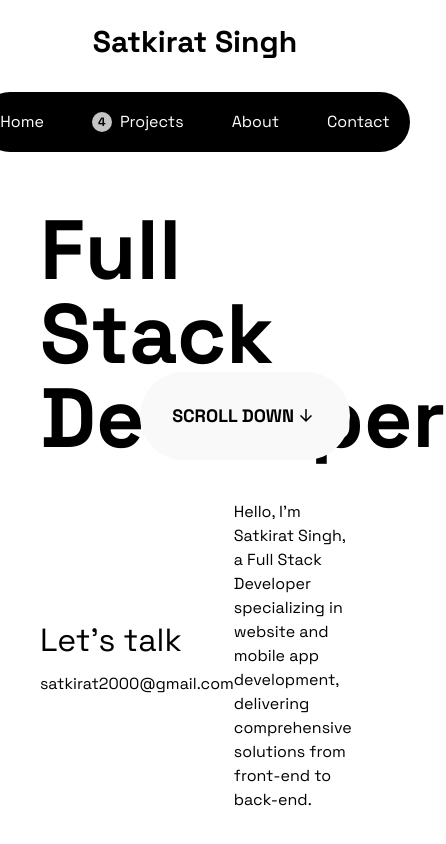
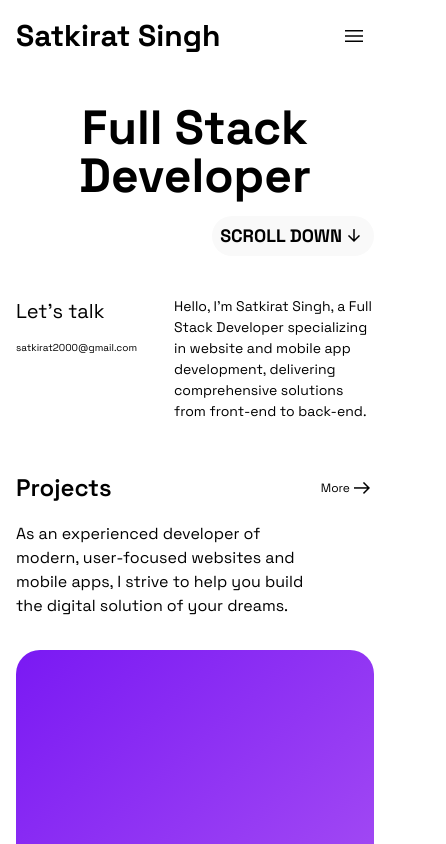
Before and after one commit to satkiratsingh/my-portfolio, a Next.js app: page / in a window 390 px wide. Shown: the top 844 px of the page, 446 px wide, since content can reach past the window. Built offline with nearby package versions, Linux system fonts and the light colour scheme.

Commit message:
Make website responsive for mobile devices

```diff
--- a/src/app/globals.css
+++ b/src/app/globals.css
@@ -62,6 +62,7 @@
   background: linear-gradient(to bottom,
       transparent,
       rgb(var(--background-end-rgb))) rgb(var(--background-start-rgb));
+  scroll-behavior: smooth;
 }
 
 @layer utilities {
--- a/src/app/page.tsx
+++ b/src/app/page.tsx
@@ -7,9 +7,9 @@
 
 export default function Home() {
   const taglines = [
-    "Full Stack Developer",
-    "Backend Developer",
-    "Frontend Developer",
+    "Innovative Development for Web and Mobile Solutions",
+    "Building Seamless Digital Experiences",
+    "Crafting Custom Code for Powerful Applications",
   ];
 
   return (
@@ -17,8 +17,8 @@
       <header className="md:h-screen flex flex-col">
         <Navbar />
 
-        <div id="hero" className="pt-8 max-md:px-10 px-28 relative">
-          <h1 className="hover:drop-shadow-[5px_10px_10px_#2e6b8c] ease-in-out text-[200px] max-md:text-[84px] leading-none font-bold group cursor-pointer transition-all duration-200 hover:translate-x-4">
+        <div id="hero" className="pt-8 max-md:px-10 px-28 max-sm:px-4 relative">
+          <h1 className="hover:drop-shadow-[5px_10px_10px_#2e6b8c] ease-in-out text-[200px] max-sm:text-[48px] max-sm:text-center max-md:text-[84px] leading-none font-bold group cursor-pointer transition-all duration-200 hover:translate-x-4">
             Full Stack{" "}
             <p className="transition-all duration-200 max-md:group-hover:translate-x-5 group-hover:translate-x-10">
               Developer
@@ -26,7 +26,7 @@
           </h1>
           <a
             href="#projects"
-            className="absolute max-md:bottom-0 max-md:right-10 bottom-8 right-28 dark:bg-[#141414] bg-[#f9f9f9] hover:shadow-[#2e6b8c] hover:shadow-md transition-all duration-200 hover:-translate-y-2 flex flex-row items-center rounded-full text-[18px] font-bold float-right p-8 leading-none"
+            className="max-sm:relative max-sm:p-2 max-sm:mt-4 max-sm:right-0 absolute max-md:bottom-0 max-md:right-10 bottom-8 right-28 dark:bg-[#141414] bg-[#f9f9f9] hover:shadow-[#2e6b8c] hover:shadow-md transition-all duration-200 hover:-translate-y-2 flex flex-row items-center rounded-full text-[18px] font-bold float-right p-8 leading-none"
           >
             SCROLL DOWN{" "}
             <span className="material-symbols-outlined">
@@ -35,14 +35,19 @@
           </a>
         </div>
 
-        <div className="flex max-md:mt-10 flex-1 flex-row items-center justify-between max-md:px-10 px-28">
-          <div>
-            <h4 className="text-[32px] mb-2">{"Let's talk"}</h4>
-            <a className="hover:underline" href="mailto:satkirat2000@gmail.com">
+        <div className="flex max-md:mt-10 flex-1 flex-row items-center justify-between max-sm:px-4 max-md:px-10 px-28">
+          <div className="max-sm:self-start">
+            <h4 className="text-[32px] max-sm:text-[20px] mb-2">
+              {"Let's talk"}
+            </h4>
+            <a
+              className="hover:underline max-sm:text-[10px]"
+              href="mailto:satkirat2000@gmail.com"
+            >
               satkirat2000@gmail.com
             </a>
           </div>
-          <p className="w-[500px] max-md:w-[350px]">
+          <p className="w-[500px] max-sm:text-[14px] max-sm:max-w-[200px] max-md:w-[350px]">
             {`Hello, I'm Satkirat Singh, a Full Stack Developer specializing in
             website and mobile app development, delivering comprehensive
             solutions from front-end to back-end.`}
@@ -50,25 +55,28 @@
         </div>
       </header>
 
-      <section id="projects" className="px-28 max-md:px-10 py-12">
-        <div className="flex flex-row justify-between items-center">
-          <div>
-            <h2 className="text-[48px] font-semibold">Projects</h2>
-            <p className="w-[300px]">{`As an experienced developer of modern, user-focused websites and mobile apps, I strive to help you build the digital solution of your dreams.`}</p>
-          </div>
+      <section id="projects" className="px-28 max-sm:px-4 max-md:px-10 py-12">
+        <div className="flex flex-col relative">
+          <div className="flex flex-row items-center justify-between">
+            <h2 className="text-[48px] max-sm:text-[24px] font-semibold">
+              Projects
+            </h2>
 
             <a
               href="/"
-            className="items-center self-end text-[20px] group flex flex-row hover:cursor-pointer"
+              className="items-center sm:absolute sm:bottom-0 sm:right-0 max-sm:text-[12px] text-[20px] group flex flex-row hover:cursor-pointer"
             >
               <span className="group-hover:underline">More</span>
-            <span className="material-symbols-outlined transition-all duration-200 opacity-60 group-hover:opacity-100">
+              <span className="material-symbols-outlined transition-all duration-200 md:opacity-60 group-hover:opacity-100">
                 arrow_right_alt
               </span>
             </a>
           </div>
 
-        <div className="grid grid-cols-2 gap-10 py-4">
+          <p className="w-[300px] max-sm:my-4">{`As an experienced developer of modern, user-focused websites and mobile apps, I strive to help you build the digital solution of your dreams.`}</p>
+        </div>
+
+        <div className="grid grid-cols-2 max-sm:grid-cols-1 max-sm:gap-8 gap-10 pt-4">
           {projectsDescription &&
             projectsDescription.map((project) => (
               <ProjectCard
@@ -83,10 +91,12 @@
         </div>
       </section>
 
-      <section id="about" className="px-28 max-md:px-10 py-12">
-        <h2 className="text-[48px] font-semibold">Expertise</h2>
+      <section id="about" className="px-28 max-sm:p-4 max-md:px-10 py-12">
+        <h2 className="text-[48px] max-sm:text-[24px] font-semibold">
+          Expertise
+        </h2>
 
-        <div className="grid grid-cols-2 max-md:gap-x-10 gap-x-60 gap-y-14 mt-12">
+        <div className="grid grid-cols-2 max-sm:grid-cols-1 max-sm:gap-y-6 max-md:gap-x-10 gap-x-60 gap-y-14 max-sm:mt-6 mt-12">
           {expertiseDescription &&
             expertiseDescription.map((expertise, index) => (
               <ExpertiseCard key={index} {...expertise} />
@@ -96,18 +106,18 @@
 
       <section
         id="tagline"
-        className="py-4 max-md:py-2 bg-black text-white dark:bg-[#141414]"
+        className="py-4 max-sm:mt-8 max-md:py-2 bg-black text-white dark:bg-[#141414]"
       >
         <Marquee>
           {taglines.map((tagline, index) => (
             <div
               key={index}
-              className="mr-20 max-md:mr-16 flex flex-row items-center"
+              className="mr-20 max-md:mr-16 max-sm:mr-4 flex flex-row items-center"
             >
-              <h1 className="text-[140px] max-md:text-[84px] font-semibold">
+              <h1 className="text-[140px] max-md:text-[84px] max-sm:text-[48px] font-semibold">
                 {tagline}
               </h1>
-              <h1 className="text-[140px] max-md:text-[84px] max-md:ml-20 ml-24 font-semibold">
+              <h1 className="text-[140px] max-md:text-[84px] max-sm:text-[48px] max-sm:ml-8 max-md:ml-20 ml-24 font-semibold">
                 |
               </h1>
             </div>
@@ -115,33 +125,42 @@
         </Marquee>
       </section>
 
-      <section id="testimonials" className="px-28 max-md:px-10 py-20">
-        <h2 className="text-[48px] font-semibold">Testimonials</h2>
+      <section
+        id="testimonials"
+        className="px-28 max-md:px-10 max-sm:px-4 max-sm:py-10 py-20"
+      >
+        <h2 className="text-[48px] max-sm:text-[24px] font-semibold">
+          Testimonials
+        </h2>
 
-        <div className="mt-8 flex flex-row items-center justify-between">
-          <p className="text-[40px] max-md:text-[16px] max-md:max-w-[70%] max-w-[80%]">{`“Joey is a remarkable artist. He grasps abstract ideas and transforms them into exceptional visuals. Throughout the years, I've witnessed him produce everything from small symbols to comprehensive adaptive web pages. He has crafted clothing items like tees and caps, promotional products, and professional literature."`}</p>
-          <div className="self-end ">
-            <p className="text-[20px] font-semibold">Marcelo Morandi</p>
-            <p className="text-[16px]">Project Owner</p>
+        <div className="mt-8 max-sm:mt-4 flex flex-row max-sm:flex-col sm:items-center justify-between">
+          <p className="text-[40px] max-md:text-[16px] max-sm:max-w-full max-md:max-w-[70%] max-w-[80%]">{`“Satkirat is an outstanding developer. He understands complex requirements and turns them into high-quality web and mobile applications. Since I started working with him, I've seen him deliver everything from sleek, responsive websites to fully functional mobile apps. His work also includes seamless integration of front-end and back-end technologies, providing end-to-end digital solutions."`}</p>
+          <div className="self-end max-sm:self-start">
+            <p className="text-[20px] max-sm:text-[16px] font-semibold max-sm:mt-4">
+              Marcelo Morandi
+            </p>
+            <p className="text-[16px] max-sm:text-[14px] max-sm:mt-2">
+              Project Owner
+            </p>
           </div>
         </div>
       </section>
 
-      <footer className="flex flex-col items-center px-28 max-md:px-10 pb-12">
-        <h1 className="text-[140px] max-md:text-[84px] font-bold">{`Let's talk!`}</h1>
+      <footer className="flex flex-col items-center px-28 max-md:px-10 max-sm:px-4 max-sm:pb-6 pb-12">
+        <h1 className="text-[140px] max-md:text-[84px] max-sm:text-[48px] font-bold">{`Let's talk!`}</h1>
         <a
           id="contact"
           href="mailto:satkirat2000@gmail.com"
-          className="dark:bg-[#141414] mt-2 gap-2 hover:cursor-pointer bg-[#f9f9f9] hover:shadow-[#2e6b8c] hover:shadow-md transition-all duration-200 hover:-translate-y-2 flex flex-row items-center rounded-full text-lg font-bold float-right p-8 max-md:p-6 leading-none"
+          className="dark:bg-[#141414] max-sm:mt-8 mt-2 gap-2 hover:cursor-pointer bg-[#f9f9f9] hover:shadow-[#2e6b8c] hover:shadow-md transition-all duration-200 hover:-translate-y-2 flex flex-row items-center rounded-full text-lg font-bold float-right p-8 max-md:p-6 leading-none"
         >
           satkirat2000@gmail.com{" "}
           <span className="material-symbols-outlined">arrow_outward</span>
         </a>
 
-        <div className="mt-20 text-[18px] max-md:text-[12px] flex w-full flex-row items-center justify-between">
-          <p>Satkirat Singh</p>
+        <div className="mt-20 max-sm:mt-6 text-[18px] max-sm:flex-col max-md:text-[12px] flex w-full flex-row items-center justify-between">
+          <p className="max-sm:text-[14px]">Satkirat Singh</p>
 
-          <div className="flex flex-row items-center gap-8">
+          <div className="flex flex-row items-center max-sm:mt-4 gap-8">
             <a
               href="https://www.linkedin.com/in/satkirat2000/"
               target="_blank"
--- a/src/components/ExpertiseCard.tsx
+++ b/src/components/ExpertiseCard.tsx
@@ -8,11 +8,13 @@
 const ExpertiseCard = ({ title, description }: ExpertiseCardProps) => {
   return (
     <div className="flex flex-col gap-4">
-      <h3 className="text-[32px] max-md:text-[24px] font-semibold flex flex-row items-center">
-        <span className="material-symbols-outlined m-0">stat_0</span>
+      <h3 className="text-[32px] max-sm:text-[18px] max-md:text-[24px] font-semibold flex flex-row items-center">
+        <span className="material-symbols-outlined max-md:text-[18px] mr-2 max-sm:text-[14px] m-0">
+          stat_0
+        </span>
         {title}
       </h3>
-      <p>{description}</p>
+      <p className="max-sm:text-[14px]">{description}</p>
     </div>
   );
 };
--- a/src/components/Navbar/NavButton.tsx
+++ b/src/components/Navbar/NavButton.tsx
@@ -5,11 +5,19 @@
   link: string;
   badge?: number;
   showBadge?: boolean;
+  onClick?: () => void;
 }
 
-const NavButton = ({ children, link, badge, showBadge }: NavButtonProps) => {
+const NavButton = ({
+  children,
+  link,
+  badge,
+  showBadge,
+  onClick,
+}: NavButtonProps) => {
   return (
     <a
+      onClick={onClick}
       href={link}
       className="p-4 leading-none gap-2 group flex flex-row items-center transition-all duration-200 rounded-full hover:bg-white hover:text-black"
     >
--- a/src/components/Navbar/Navbar.tsx
+++ b/src/components/Navbar/Navbar.tsx
@@ -1,18 +1,81 @@
-import React from "react";
+"use client";
+
+import React, { useEffect, useState } from "react";
 import NavButton from "./NavButton";
 
 const Navbar = () => {
+  const [navbarOpen, setNavbarOpen] = useState(false);
+  const [isMobile, setIsMobile] = useState(false);
+
+  const handleClick = () => {
+    setNavbarOpen(!navbarOpen);
+  };
+
+  useEffect(() => {
+    if (window.innerWidth < 426) {
+      setIsMobile(true);
+    }
+
+    const handleResize = () => {
+      if (window.innerWidth < 426) {
+        setIsMobile(true);
+      } else {
+        setIsMobile(false);
+      }
+    };
+
+    window.addEventListener("resize", handleResize);
+
+    return () => window.removeEventListener("resize", handleResize);
+  }, []);
+
   return (
-    <div id="navbar" className="flex flex-col items-center p-6">
-      <h1 className="text-3xl font-bold">Satkirat Singh</h1>
+    <div
+      id="navbar"
+      className="flex flex-col max-sm:flex-row items-center max-sm:p-4 p-6"
+    >
+      <div className="flex w-full items-center flex-row justify-between sm:justify-center">
+        <h1 className="text-3xl font-bold">Satkirat Singh</h1>
 
-      <nav className="mt-8 dark:bg-[#141414] hover:shadow-md hover:shadow-[#2e6b8c] bg-black text-white rounded-full flex items-center p-1 transition-all duration-200 hover:px-2 gap-x-4">
-        <NavButton link="#">Home</NavButton>
-        <NavButton link="#projects" showBadge badge={4}>
+        <div
+          id="menu_button"
+          onClick={handleClick}
+          className="sm:hidden bg-white items-center flex flex-row justify-center p-2 rounded-full"
+        >
+          <span className="material-symbols-outlined text-black">
+            {navbarOpen ? "menu_open" : "menu"}
+          </span>
+        </div>
+      </div>
+
+      <nav
+        className="mt-8 max-sm:bg-white max-sm:shadow-md max-sm:shadow-[#2e6b8c] max-sm:dark:bg-black max-sm:text-black max-sm:dark:text-white max-sm:flex-col max-sm:overflow-hidden max-sm:absolute max-sm:top-10 max-sm:left-0 max-sm:w-full max-sm:rounded-none z-20 dark:bg-[#141414] hover:shadow-md hover:shadow-[#2e6b8c] bg-black text-white rounded-full flex items-center p-1 transition-all duration-200 hover:px-2 gap-x-4"
+        style={
+          isMobile
+            ? {
+                maxHeight: navbarOpen ? "200px" : "0px",
+                padding: navbarOpen ? "4px" : "0px",
+              }
+            : {}
+        }
+      >
+        <NavButton onClick={() => setNavbarOpen(false)} link="#">
+          Home
+        </NavButton>
+        <NavButton
+          onClick={() => setNavbarOpen(false)}
+          link="#projects"
+          showBadge
+          badge={4}
+        >
           Projects
         </NavButton>
-        <NavButton link="#about">About</NavButton>
-        <NavButton link="#contact">Contact</NavButton>
+        <NavButton onClick={() => setNavbarOpen(false)} link="#about">
+          About
+        </NavButton>
+        <NavButton onClick={() => setNavbarOpen(false)} link="#contact">
+          Contact
+        </NavButton>
       </nav>
     </div>
   );
--- a/src/components/ProjectCard.tsx
+++ b/src/components/ProjectCard.tsx
@@ -11,15 +11,15 @@
   return (
     <div className="w-full group hover:cursor-pointer">
       <div
-        className="w-full transition-all duration-200 group-hover:scale-105 overflow-hidden px-12 pt-12 max-md:h-[320px] h-[600px] max-2xl:h-[500px] rounded-3xl"
+        className="w-full transition-all duration-200 sm:group-hover:scale-105 overflow-hidden px-12 pt-12 max-md:h-[320px] h-[600px] max-2xl:h-[500px] rounded-3xl"
         style={{
           backgroundImage: `linear-gradient(to bottom right, ${bgGradientFrom}, ${bgGradientTo})`,
         }}
       ></div>
-      <h4 className="transition-all duration-200 group-hover:translate-y-4 group-hover:scale-105 text-[24px] mt-2">
+      <h4 className="transition-all duration-200 sm:group-hover:translate-y-4 sm:group-hover:scale-105 text-[24px] mt-2">
         {name}
       </h4>
-      <p className="transition-all duration-200 group-hover:translate-y-4 group-hover:scale-105">
+      <p className="transition-all duration-200 sm:group-hover:translate-y-4 sm:group-hover:scale-105">
         {description}
       </p>
     </div>
--- a/src/static/expertiseDescription.ts
+++ b/src/static/expertiseDescription.ts
@@ -5,21 +5,24 @@
 
 export const expertiseDescription: ExpertiseDescription[] = [
   {
-    title: "Web Development",
+    title: "Website Development",
     description:
-      "Collaborating closely, we'll develop an impactful brand identity for your emerging enterprise. The full spectrum of brand analysis and design is addressed, culminating in a visually stunning, evergreen logo concept.",
+      "I build modern, responsive websites that are tailored to your specific needs. Whether it's a simple landing page or a complex web application, I ensure high performance and seamless user experiences.",
   },
   {
-    title: "Mobile Development",
-    description: "React Native",
+    title: "Mobile App Development",
+    description:
+      "I design and develop intuitive mobile applications that are optimized for both iOS and Android platforms. My focus is on creating apps that are not only functional but also engaging for users.",
   },
   {
-    title: "Backend Development",
-    description: "Express, Django",
+    title: "Full Stack Development",
+    description:
+      "I deliver end-to-end solutions by integrating both front-end and back-end technologies. From database management to user interface design, I ensure your digital products are robust and scalable.",
   },
   {
-    title: "Database",
-    description: "MongoDB, PostgreSQL",
+    title: "Technical Consulting",
+    description:
+      "I provide expert guidance on the best technologies and practices to use for your projects. Whether you're starting from scratch or need help refining an existing product, I'll help you make informed decisions that drive success.",
   },
 ];
 
```
Lines whose indentation alone changed are shown as unchanged.
